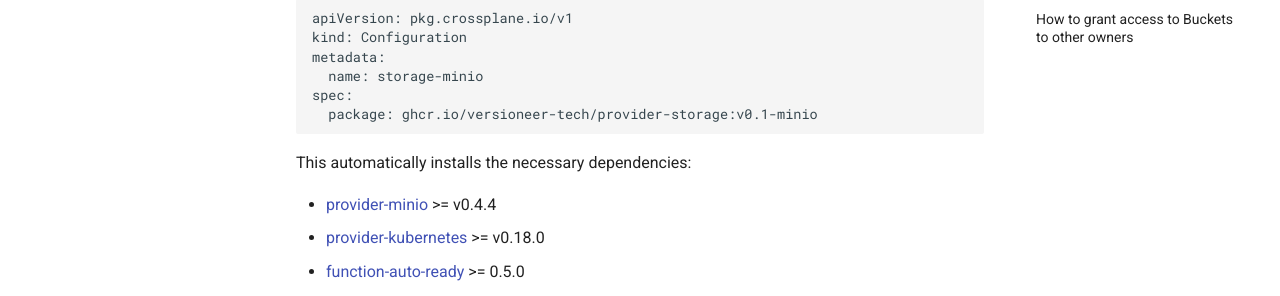
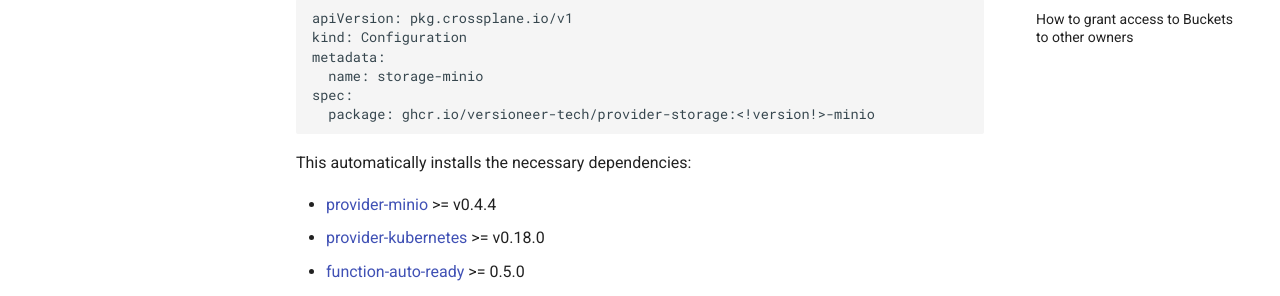
Before and after one commit to versioneer-tech/provider-storage, an MkDocs documentation site: the page built from docs/how-to-guides/storage-minio.md, in a window 1280 px wide and 900 px high, scrolled down 369 px. Shown: the part 251-547 px from the top of the window. Built offline with MkDocs 1.6.1 and Material for MkDocs 9.7.7, drawn with Linux system fonts in a browser that asks for light colours; the version menu is left out.

Commit message:
Replace hardcoded configuration version with placeholder
The placeholder is replaced in the GitHub Action when a new tag is
pushed and replaces it with the tag. In this way the docs are easier to
maintain and the version is always up to date in the tutorials and
how-to guides.

Closes #26.

````diff
--- a/docs/how-to-guides/storage-minio.md
+++ b/docs/how-to-guides/storage-minio.md
@@ -19,7 +19,7 @@
 metadata:
   name: storage-minio
 spec:
-  package: ghcr.io/versioneer-tech/provider-storage:v0.1-minio
+  package: ghcr.io/versioneer-tech/provider-storage:<!version!>-minio
 ```
 
 This automatically installs the necessary dependencies:
````
Also changed, not shown: docs/tutorials/storage-minio.md (+1 -1 lines), 1 other file.
